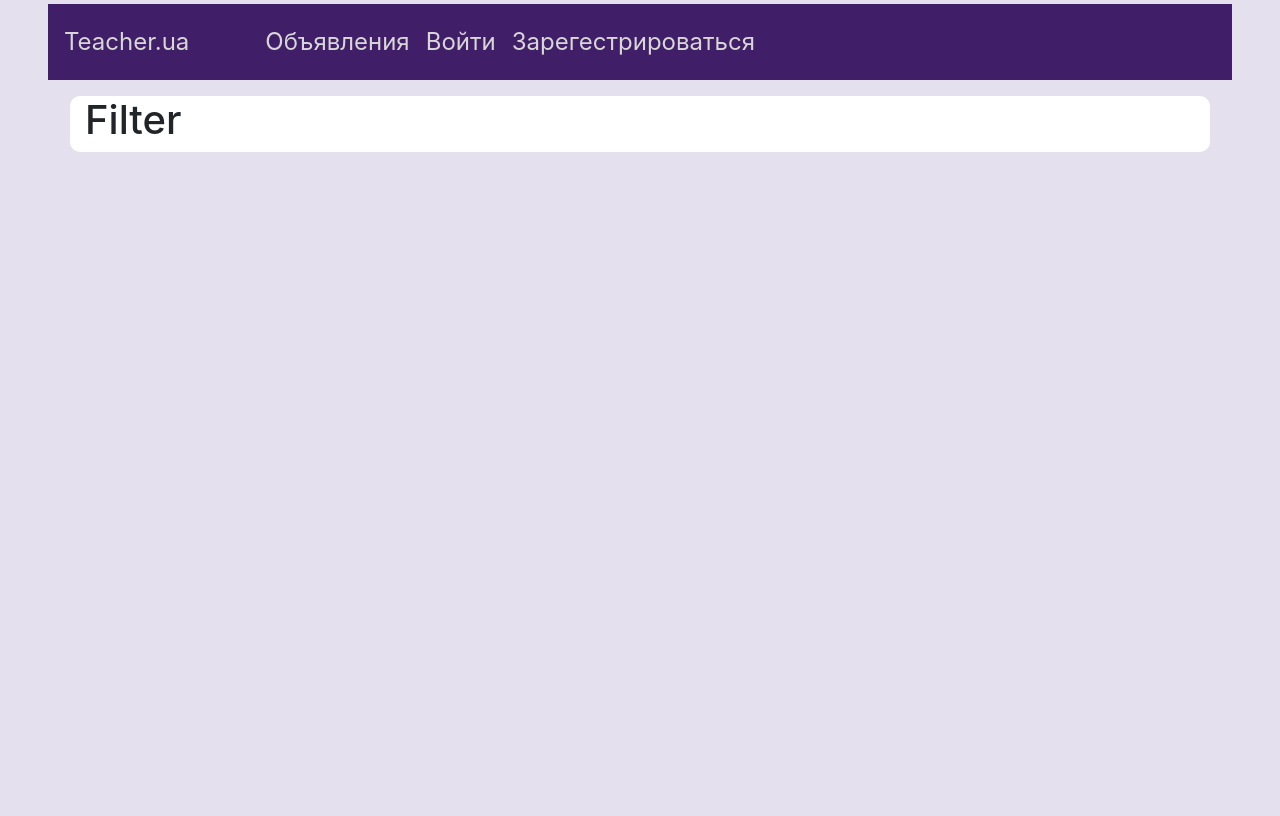
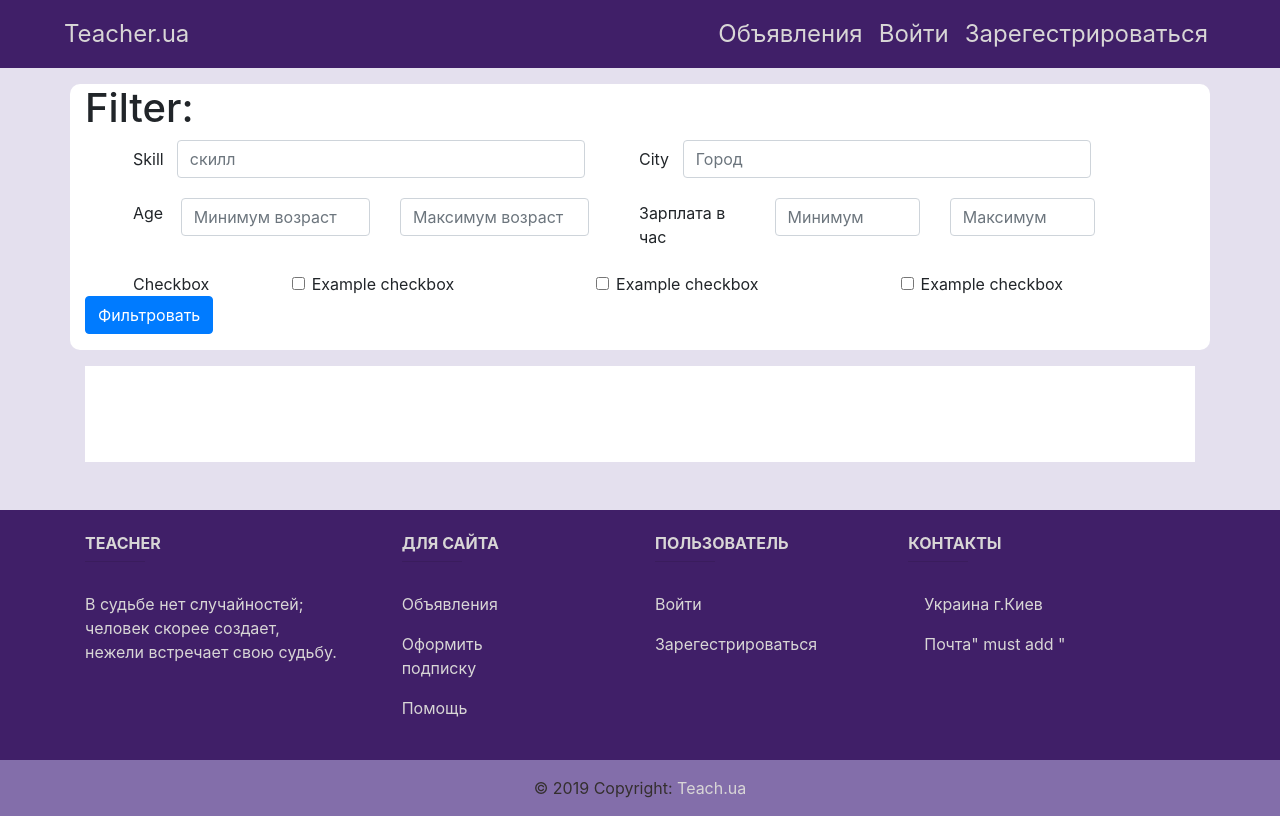
Before and after one commit to VladisIove/teach.ua, a Django app: page /home/ in a window 1280 px wide. Before the commit the page ends 152 px from the top, so only its background shows below. Run offline with Django 3.2, Linux system fonts and the light colour scheme; some libraries are stand-ins or nearby versions.

Commit message:
Working with Frontend and add help letter

```diff
--- a/templates/base.html
+++ b/templates/base.html
@@ -14,8 +14,20 @@
  <link rel="stylesheet" href="{% static 'css/base.css' %}" type='text/css'>
  <style>
   body{
+      display: table;
+  min-height: 100vh;
+  width: 100%;
+  margin: 0;
     background: #e4e0ee;
   }
+
+main {
+  display: table-row;
+  /* Чтобы ряд занимал всё оставшееся пространство, так как табличная разметка не позволит ему вытолкнуть header и footer */
+  height: 100%;
+
+}
+
 
   .navbar{
     background: #401f68 !important;
@@ -27,27 +39,48 @@
     font-size: 1.5rem;
   }
 
-    #navbarNavAltMarkup a:hover{
+  #navbarNavAltMarkup a:hover, footer a:hover{
     text-decoration: underline;
     text-decoration-color: #716c6b;
   }
+
+  footer{
+    background: #401f68;
+  }
+
+  footer p ,h6, a{
+    color: #d8d6d6 !important;
+  }
+
+  .footer-copyright{
+    background-color: #836eaa;
+
+
 </style>
 {% block css %}
 
 {% endblock %}
 </head>
 <body>
-   <div class="ml-lg-5 mr-lg-5 ">
-       {% include 'includes/navbar.html' %}
-   </div>
 
 
 
+<header role="banner">
+   {% include 'includes/navbar.html' %}
+</header>
+<main role="main ">
   <div class="container">
     {% block content %}
 
   {% endblock %}
   </div>
+</main>
+<footer role="contentinfo">
+  {% include 'includes/footer.html' %}
+</footer>
+
+
+
 
 
 
--- a/templates/home.html
+++ b/templates/home.html
@@ -14,15 +14,101 @@
     background: white;
 
   }
+
+  .modal-dialog {
+    width: 100% ;
+    height: 100% ;
+
+  }
+
+  .modal-content {
+    height: auto ;
+    min-height: 100% ;
+
+  }
+
+
 </style>
 {% endblock %}
 
 
 <div class="row">
   <div class="col-12 filter mt-3 mb-3">
-      <h1>Filter</h1>
+    <h1>Filter:</h1>
+    <div class="ml-lg-5">
+      <form>
+        <div class="form-row">
+
+
+          <div class="form-group col-md-6 row">
+            <label for="inputEmail4" class="col-sm-1 col-form-label">Skill</label>
+            <div class="col-sm-10">
+              <input type="text" class="form-control" id="inputEmail4" placeholder="скилл">
             </div>
-    <div class="col-12 main">
+          </div>
+
+          <div class="form-group col-md-6 row">
+            <label for="inputPassword4" class="col-sm-1 col-form-label">City</label>
+            <div class="col-sm-10">
+              <input type="text" class="form-control" id="inputPassword4" placeholder="Город">
+            </div>
+          </div>
+
+          <div class="form-group col-md-6 row">
+            <label for="inputEmail4" class="col-sm-1 col-form-label">Age</label>
+            <div class="col-sm-5">
+              <input type="text" class="form-control m-1" id="inputEmail4" placeholder="Минимум возраст">
+            </div>
+            <div class="col-sm-5">
+              <input type="text" class="form-control m-1" id="inputEmail4" placeholder="Максимум возраст">
+            </div>
+          </div>
+
+          <div class="form-group col-md-6 row">
+            <label for="inputEmail4" class="col-sm-3 col-form-label">Зарплата в час</label>
+            <div class="col-sm-4">
+              <input type="text" class="form-control m-1" id="inputEmail4" placeholder="Минимум">
+            </div>
+            <div class="col-sm-4">
+              <input type="text" class="form-control m-1" id="inputEmail4" placeholder="Максимум">
+            </div>
+          </div>
+
+          <div class="col-sm-2">Checkbox</div>
+          <div class="col-sm-10">
+            <div class=" row">
+              <div class="col-4">
+                <input class="form-check-input" type="checkbox" id="gridCheck1">
+                <label class="form-check-label" for="gridCheck1">
+                  Example checkbox
+                </label>
+              </div>
+              <div class="col-4">
+                <input class="form-check-input" type="checkbox" id="gridCheck1">
+                <label class="form-check-label" for="gridCheck1">
+                  Example checkbox
+                </label>
+              </div>
+              <div class="col-4">
+                <input class="form-check-input" type="checkbox" id="gridCheck1">
+                <label class="form-check-label" for="gridCheck1">
+                  Example checkbox
+                </label>
+              </div>
+            </div>
+          </div>
+        </div>
+
+
+        </div>
+        <div class="form-group col-md-12 row  ">
+          <button type="submit" class="btn btn-primary">Фильтровать</button>
+        </div>
+      </form>
+    </div>
+  </div>
+
+  <div class="col-12 main p-5">
 
     {% for user_ad in users %}
     <div class="card mb-3 mt-1">
@@ -34,33 +120,56 @@
         <div class="col-md-8">
           <div class="card-body">
             <h5 class="card-title">{{ user_ad.name }} {{ user_ad.surname }}</h5>
+            <p class="card-text">Возраст: {{ user_ad.age }}, почасовая оплата: {{ user_ad.price_per_hource }}</p>
             <p class="card-text">Название предмета: {{ user_ad.skill.all }}</p>
             <button type="button" class="btn btn-primary" data-toggle="modal" data-target="#popup-{{user_ad.pk}}">
               Подробнее...
             </button>
-              <p class="card-text"><small class="text-muted">Last updated 3 mins ago</small></p>
+            <p class="card-text"><small class="text-muted">Like: {{ user_ad.like.all }}, dislike: {{ user_ad.like.all }}</small></p>
           </div>
         </div>
       </div>
     </div>
 
 
-      <div class="modal fade" id="popup-{{user_ad.pk}}" tabindex="-1" role="dialog" aria-labelledby="exampleModalCenterTitle" aria-hidden="true">
-        <div class="modal-dialog modal-dialog-centered" role="document">
+    <div class="modal fade" id="popup-{{user_ad.pk}}" tabindex="-1" role="dialog" aria-labelledby="myLargeModalLabel" aria-hidden="true">
+      <div class="modal-dialog modal-dialog-centered  modal-lg" role="document">
         <div class="modal-content">
-            <div class="modal-header">
-              <h5 class="modal-title" id="exampleModalLongTitle">{{ user_ad.name }}</h5>
-              <button type="button" class="close" data-dismiss="modal" aria-label="Close">
-                <span aria-hidden="true">&times;</span>
-              </button>
+
+          <div class="modal-body">
+
+            <div class="row">
+              <div class="col-4">
+                <img src="{{ MEDIA_ROOT }}{{ user_ad.img.url }}" class="img-thumbnail" alt="...">
               </div>
-            <div class="modal-body">
-              ...
+              <div class="col-8">
+                <h3 class="modal-title" id="exampleModalLongTitle">{{ user_ad.name }} {{ user_ad.surname }}</h3>
+                <p>Возраст: {{ user_ad.age }}, город: {{ user_ad.city }}, занятие в час: {{ user_ad.price_per_hource }}  </p>
+                <p>Тип работы: {{ user_ad.type_lesson.all }}  </p>
+                <p>Тип предмета: {{ user_ad.skill.all }}  </p>
+                <p>О себе: {{ user_ad.about }}  </p>
+              </div>
+              <div class="col-12">
+                <h4>Контактные данные: </h4>
+                <p>{{ user_ad.mobile_number }}</p>
+                <p>{{ user_ad.email }}</p>
+                <p>{{ user_ad.skype }}</p>
+                <p>{{ user_ad.telegram }}</p>
+                <p>{{ user_ad.viber }}</p>
+                <p>{{ user_ad.instagram }}</p>
+              </div>
+              <div class="col-12">
+                <h1>Comment part</h1>
+              </div>
+            </div>
           </div>
 
-            <div class="modal-footer">
+          <div class="modal-footer justify-content-between">
+            <p class='mr-5'>Like:  {{ user_ad.like.all }} , dislike: {{ user_ad.like.all }}</p>
+            <div class="">
               <button type="button" class="btn btn-secondary" data-dismiss="modal">Close</button>
-
+              <a href="#">Связаться</a>
+            </div>
           </div>
         </div>
       </div>
--- /dev/null
+++ b/templates/includes/footer.html
@@ -0,0 +1,94 @@
+<!-- Footer -->
+<footer class="page-footer font-small blue-grey lighten-5 align-self-end">
+
+
+  <!-- Footer Links -->
+  <div class="container text-center text-md-left mt-5">
+
+    <!-- Grid row -->
+    <div class="row mt-3 dark-grey-text ">
+
+      <!-- Grid column -->
+      <div class="col-md-3 col-lg-4 col-xl-3 mb-4 mt-4">
+
+        <!-- Content -->
+        <h6 class="text-uppercase font-weight-bold"><a  href="{% url 'user:home' %}">Teacher</a></h6>
+        <hr class="teal accent-3 mb-4 mt-0 d-inline-block mx-auto" style="width: 60px;">
+        <p>В судьбе нет случайностей; человек скорее создает, нежели встречает свою судьбу.</p>
+
+      </div>
+      <!-- Grid column -->
+
+      <!-- Grid column -->
+      <div class="col-md-2 col-lg-2 col-xl-2 mx-auto mb-4 mt-4">
+
+        <!-- Links -->
+         <h6 class="text-uppercase font-weight-bold">Для сайта</h6>
+        <hr class="teal accent-3 mb-4 mt-0 d-inline-block mx-auto" style="width: 60px;">
+        <p>
+          <a class="dark-grey-text" href="{% url 'user:home' %}">Объявления</a>
+        </p>
+        <p>
+          <a class="dark-grey-text" href="{% url 'user:subscribe' %}">Оформить подписку</a>
+        </p>
+        <p>
+          <a class="dark-grey-text" href="{% url 'user:help' %}">Помощь</a>
+        </p>
+
+      </div>
+      <!-- Grid column -->
+
+      <!-- Grid column -->
+      <div class="col-md-3 col-lg-2 col-xl-2 mx-auto mb-4 mt-4">
+
+        <!-- Links -->
+
+        <h6 class="text-uppercase font-weight-bold">Пользователь</h6>
+        <hr class="teal accent-3 mb-4 mt-0 d-inline-block mx-auto" style="width: 60px;">
+        {% if user.is_authenticated %}
+        <p>
+          <a class="dark-grey-text" href="{% url 'user:update_profile' user.pk %}">Редактировать профиль</a>
+        </p>
+        <p>
+          <a class="dark-grey-text" href="{% url 'logout' %}">Выйти</a>
+        </p>
+
+        {% else %}
+        <p>
+          <a class="dark-grey-text" href="{% url 'login' %}">Войти</a>
+        </p>
+        <p>
+          <a class="dark-grey-text" href="{% url 'registration_register' %}">Зарегестрироваться</a>
+        </p>
+        {% endif %}
+      </div>
+      <!-- Grid column -->
+
+      <!-- Grid column -->
+      <div class="col-md-4 col-lg-3 col-xl-3 mx-auto mb-md-0 mb-4 mt-4">
+
+        <!-- Links -->
+        <h6 class="text-uppercase font-weight-bold">Контакты</h6>
+        <hr class="teal accent-3 mb-4 mt-0 d-inline-block mx-auto" style="width: 60px;">
+        <p>
+          <i class="fas fa-home mr-3"></i>Украина г.Киев </p>
+        <p>
+          <i class="fas fa-envelope mr-3"></i>Почта" must add "</p>
+
+      </div>
+      <!-- Grid column -->
+
+    </div>
+    <!-- Grid row -->
+
+  </div>
+  <!-- Footer Links -->
+
+  <!-- Copyright -->
+  <div class="footer-copyright text-center text-black-50 py-3"><span style='color: #342f2e'>© 2019 Copyright:</span>
+    <a class="dark-grey-text" href="{% url 'user:home' %}">Teach.ua</a>
+  </div>
+  <!-- Copyright -->
+
+</footer>
+<!-- Footer -->
--- a/templates/includes/navbar.html
+++ b/templates/includes/navbar.html
@@ -1,13 +1,13 @@
 
 {% load static %}
 
-<nav class="navbar navbar-expand-lg navbar-light bg-light mt-1">
-  <a class="navbar-brand" href="{% url 'user:home' %}">Teacher.ua</a>
+<nav class="navbar navbar-expand-lg navbar-light bg-light ">
+  <a class="navbar-brand ml-lg-5" href="{% url 'user:home' %}">Teacher.ua</a>
   <button class="navbar-toggler" type="button" data-toggle="collapse" data-target="#navbarNavAltMarkup" aria-controls="navbarNavAltMarkup" aria-expanded="false" aria-label="Toggle navigation">
     <span class="navbar-toggler-icon"></span>
   </button>
-  <div class="collapse navbar-collapse ml-5 p-1" id="navbarNavAltMarkup">
-    <div class="navbar-nav align-self-end" >
+  <div class="collapse navbar-collapse justify-content-end" id="navbarNavAltMarkup">
+    <div class="navbar-nav align-self-end mr-lg-5"  >
       <a class="nav-item nav-link active" href="{% url 'user:home' %}">Объявления <span class="sr-only">(current)</span></a>
       {% if user.is_active %}
       <a class="nav-item nav-link" href="{% url 'user:update_profile' user.pk %}">Мой профиль</a>
--- a/user/forms.py
+++ b/user/forms.py
@@ -9,3 +9,9 @@
 	class Meta():
 		model = User
 		fields = ('name', 'surname','email', 'password1', 'password2', 'type_persone',)
+
+
+class HelpForm( forms.Form ):
+	name = forms.CharField(max_length=120, help_text='Имя и Фамилия')
+	email = forms.EmailField( max_length = 200)
+	message = forms.CharField(widget = forms.Textarea)
--- a/user/urls.py
+++ b/user/urls.py
@@ -1,13 +1,15 @@
 from django.urls import path, include
+from django.views.generic.base import TemplateView
 
-from .views import HomePageView, ProfileUpdateView
+from .views import HomePageView, ProfileUpdateView, help_message
 
 app_name = 'user'
 
 urlpatterns = [
 	path('home/', HomePageView.as_view(), name='home'),
-	path('profile/<int:pk>/',ProfileUpdateView.as_view(), name='update_profile')
-	#path('profile/'),
+	path('profile/<int:pk>/',ProfileUpdateView.as_view(), name='update_profile'),
+	path('subscribe/', TemplateView.as_view(template_name='subscribe.html'), name='subscribe'),
+	path('help/', help_message, name='help'),
 	#path('add_status/'),
 
 ]
--- a/user/views.py
+++ b/user/views.py
@@ -4,6 +4,7 @@
 from django.views.generic.edit import UpdateView
 
 from .models import User
+from .forms import HelpForm
 # Create your views here.
 
 
@@ -29,3 +30,24 @@
 	template_name = 'profile.html'
 	model = User
 	fields = '__all__'
+
+
+def help_message(request):
+	if request.method == 'POST':
+		form = HelpForm( request.POST )
+
+		if form.is_valid():
+			current_site = get_current_site(request)
+			mail_subject = 'Пришло письмо с поддержки'
+			message = request.POST.get('email') + ' ' + request.POST.get('name') +' '+ request.POST.get('message')
+			to_email = 'vlad.shelemakha0302@gmail.com'
+			email = EmailMessage( mail_subject, message, to = [to_email] )
+			email.send()
+			message = 'Письмо отправлено'
+			messages.success(request, message)
+			return render(request, 'help.html', {'form': form})
+			#return HttpResponse('Письмо отправлено')
+	else:
+		form = HelpForm()
+
+	return render(request, 'help.html', {'form': form})
```
Also changed, not shown: templates/help.html (added, +33 -0 lines), templates/subscribe.html (added, +60 -0 lines). Lines whose indentation alone changed are shown as unchanged.
